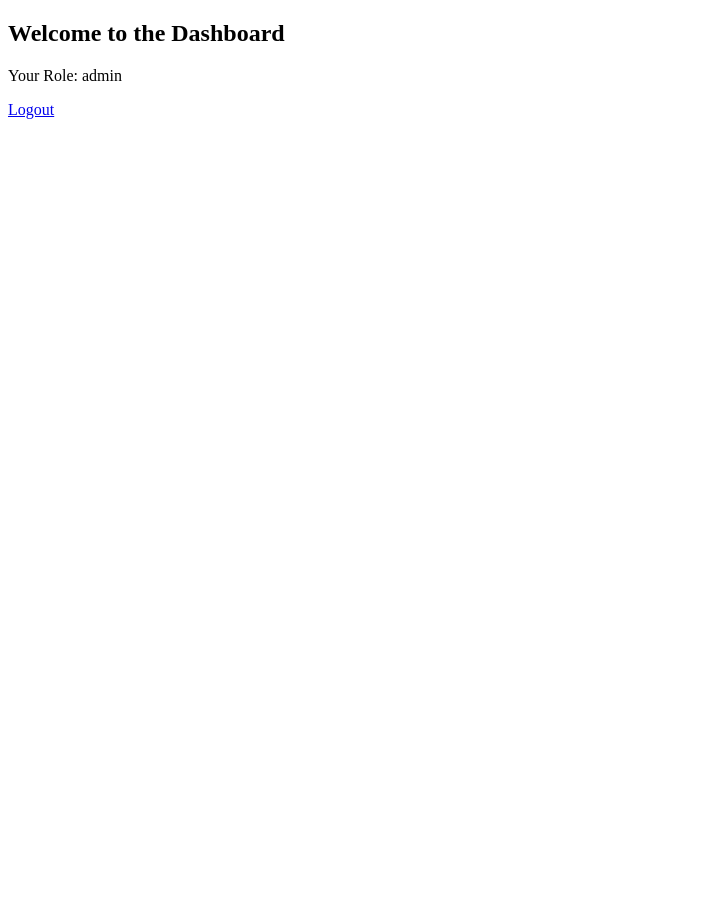
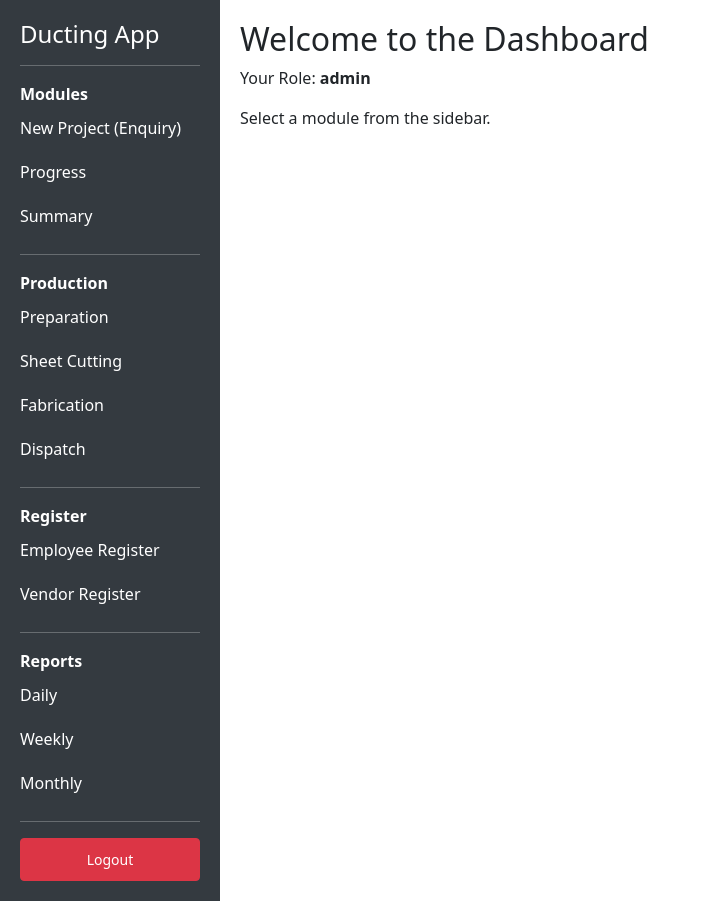
Before and after one commit to kumartech-maker/Ducting_project, a Flask app: page /dashboard in a window 1280 px wide. Shown: the whole page, without its empty margins (0-702 px from the left). Before the commit the page ends 119 px from the top, so only its background shows below. Run offline with Flask 3, Linux system fonts and the light colour scheme; the visitor is signed in with stand-in values (Sample User, id 1).

Commit message:
Update dashboard.html

```diff
--- a/app/templates/dashboard.html
+++ b/app/templates/dashboard.html
@@ -1,27 +1,84 @@
-{% with messages = get_flashed_messages() %}
-  {% if messages %}
-    <ul>
-      {% for msg in messages %}
-        <li>{{ msg }}</li>
-      {% endfor %}
-    </ul>
-  {% endif %}
-{% endwith %}
+<!DOCTYPE html>
+<html lang="en">
+<head>
+  <meta charset="UTF-8" />
+  <title>Dashboard</title>
+  <link href="https://cdn.jsdelivr.net/npm/bootstrap@5.3.2/dist/css/bootstrap.min.css" rel="stylesheet" />
+  <style>
+    body {
+      display: flex;
+      min-height: 100vh;
+    }
+    .sidebar {
+      width: 220px;
+      background-color: #343a40;
+      color: #fff;
+      padding: 20px;
+    }
+    .sidebar a {
+      color: #fff;
+      text-decoration: none;
+      display: block;
+      padding: 10px 0;
+    }
+    .sidebar a:hover {
+      background-color: #495057;
+    }
+    .content {
+      flex: 1;
+      padding: 20px;
+    }
+  </style>
+</head>
+<body>
 
+  <!-- Sidebar -->
+  <div class="sidebar">
+    <h4>Ducting App</h4>
+    <hr>
+    <strong>Modules</strong>
+    <a href="#">New Project (Enquiry)</a>
+    <a href="#">Progress</a>
+    <a href="#">Summary</a>
 
+    <hr>
+    <strong>Production</strong>
+    <a href="#">Preparation</a>
+    <a href="#">Sheet Cutting</a>
+    <a href="#">Fabrication</a>
+    <a href="#">Dispatch</a>
 
+    <hr>
+    <strong>Register</strong>
+    <a href="#">Employee Register</a>
+    <a href="#">Vendor Register</a>
 
+    <hr>
+    <strong>Reports</strong>
+    <a href="#">Daily</a>
+    <a href="#">Weekly</a>
+    <a href="#">Monthly</a>
 
+    <hr>
+    <a href="{{ url_for('auth.logout') }}" class="btn btn-danger btn-sm">Logout</a>
+  </div>
 
+  <!-- Main Content -->
+  <div class="content">
+    {% with messages = get_flashed_messages() %}
+      {% if messages %}
+        <div class="alert alert-warning">
+          {% for msg in messages %}
+            <div>{{ msg }}</div>
+          {% endfor %}
+        </div>
+      {% endif %}
+    {% endwith %}
 
+    <h2>Welcome to the Dashboard</h2>
+    <p>Your Role: <strong>{{ role }}</strong></p>
+    <p>Select a module from the sidebar.</p>
+  </div>
 
-
-<!DOCTYPE html>
-<html>
-<head><title>Dashboard</title></head>
-<body>
-  <h2>Welcome to the Dashboard</h2>
-  <p>Your Role: {{ role }}</p>
-  <a href="{{ url_for('auth.logout') }}">Logout</a>
 </body>
 </html>
```
